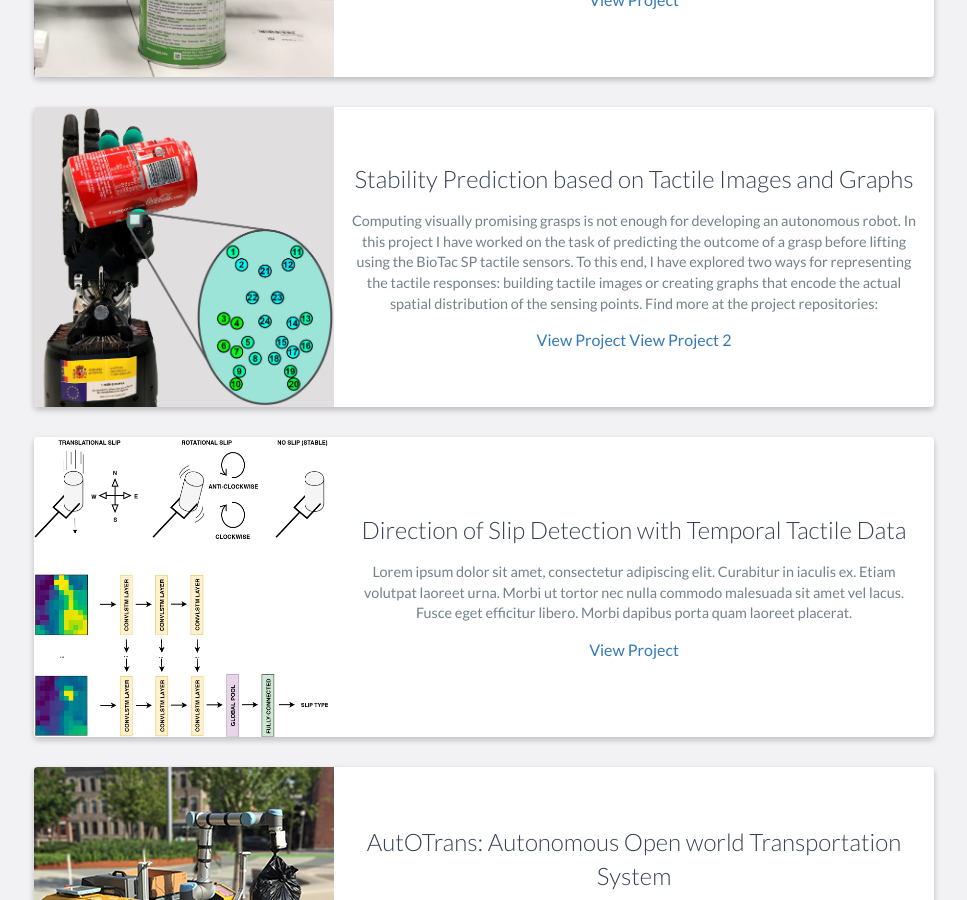
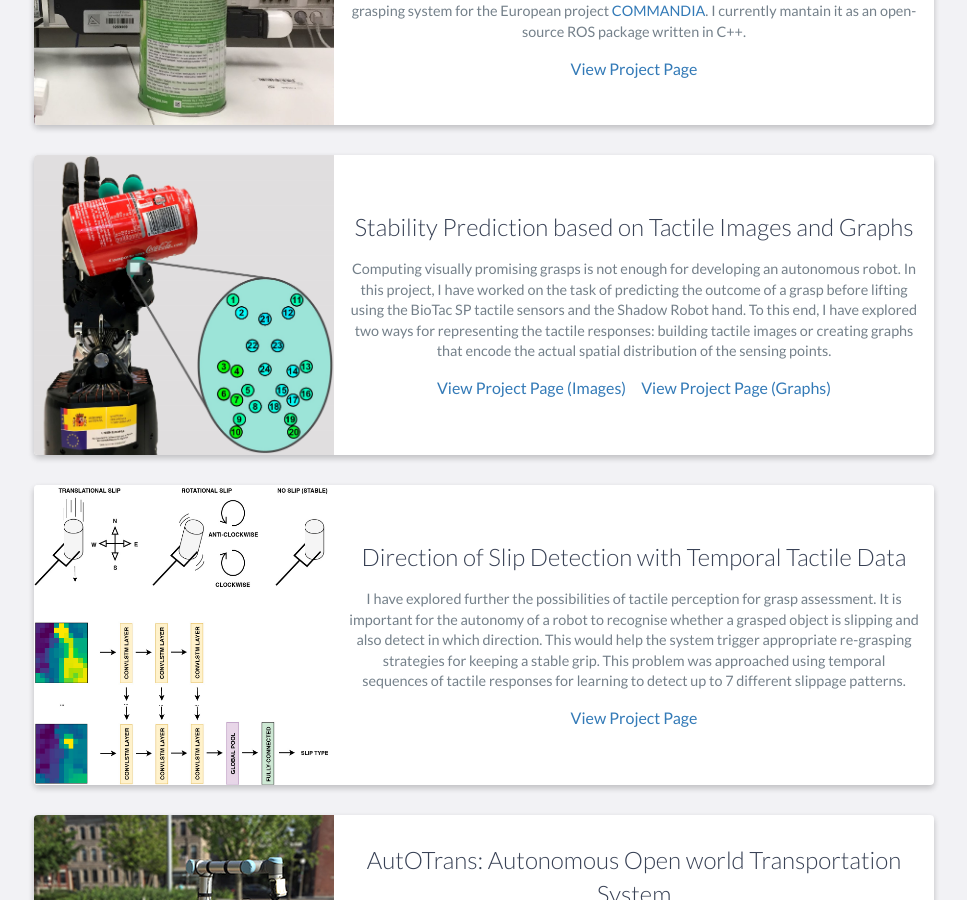
Before and after one commit to yayaneath/yayaneath.github.io, a Jekyll site: the page devel/index.html, which Jekyll copies as it is, in a window 1280 px wide and 900 px high, scrolled down 4011 px. Shown: the whole window, without its empty margins (156-1123 px from the left). Built offline with Jekyll 4.4.1, drawn with Linux system fonts in a browser that asks for light colours; some of the changed text lies outside the part shown.

Commit message:
Update 'devel' website with project's info.

```diff
--- a/devel/index.html
+++ b/devel/index.html
@@ -7,7 +7,6 @@
     <meta name="viewport" content="width=device-width, initial-scale=1">
     <title>Brayan Impata</title>
 	<link rel="shortcut icon" href="favicon.ico" type="image/x-icon">
-	<link rel="icon" href="favicon.ico" type="image/x-icon">
     <link href="https://fonts.googleapis.com/css?family=Lato:300,400,700,900" rel="stylesheet">
     <link rel="stylesheet" href="libs/font-awesome/css/font-awesome.min.css">
     <link href="css/bootstrap.min.css" rel="stylesheet">
@@ -34,10 +33,13 @@
                 <a href="#education">Education</a>
             </li>
             <li>
-                <a href="#projects">Publications</a>
+                <a href="#projects">Projects</a>
             </li>
             <li>
                 <a href="#skills">Skills</a>
+            </li>
+            <li>
+                <a href="#publications">Publications</a>
             </li>
         </ul>
     </header>
@@ -78,10 +80,10 @@
                 </div>
                 <div class="col-md-8">
                     <p>
-                        I am Brayan S. Zapata-Impata, a PhD student at the University of Alicante (Spain) working in <b>Robotic Grasping and Machine Learning</b>. My research mainly focuses in finding ways to compute grasping points using <b>visual perception</b> as well as checking properties of the grasp using <b>tactile perception</b>. I would like to provide robots with the ability to tackle tasks which are natural for humans like grasping novel objects in the wild, predicting the outcome of a grasp or stabilising a grasped object using multiple robotic fingers.
+                        I am Brayan S. Zapata-Impata, a PhD student at the University of Alicante (Spain) working in <b>Robotic Grasping and Machine Learning</b>. I am mainly interested in providing robots with manipulation skills which are natural for us humans, like finding ways to grasp objects on the fly using <b>visual perception</b> and checking the state of a grasp with <b>tactile perception</b> for keeping a stable grip. We apply this everyday in our lifes, even without thinking about it consciously. Delivering robots with such autonomous abilities would have a great impact on a wide set of scenarios: from re-stocking robots to space explorers as well as robots helping us at home.
                         <br>
                         <br>
-                        I am passionate about learning new things and I am continuously looking for challenges. During my free time <b>I love reading books, listening and playing music, and also walking my dog</b>.
+                        I consider myself an extroverted person who knows that team work is paramount for achieving big goals. I am passionate about learning new things and I am continuously looking for challenges. During my free time <b>I love reading books, listening and playing music, and also walking my dog</b>.
                     </p>
                 </div>
             </div>
@@ -189,10 +191,10 @@
                     <div class="project-info">
                         <h3>Grasping Points Calculus: GeoGrasp</h3>
                         <p>
-                            <b>GeoGrasp</b> is one of the first results of my PhD. It is a method for computing grasping points on partial views of objects using 3D point clouds. It performs a fast geometrical analysis which generalises to a wide range of objects. I currently mantain it as an open-source ROS project in C++. Find more at our paper and the project's repo:
+                            <b>GeoGrasp</b> is one of the first results of my PhD. It is a method for computing grasping points on partial views of objects using 3D point clouds. It performs a fast geometrical analysis which generalises to a wide range of objects. Consequently, no learning phase is required and it can pe rapidly applied on various scenarios. Right now, it is being used as the base grasping system for the European project <a href="http://commandia.unizar.es/" target="_blank">COMMANDIA</a>. I currently mantain it as an open-source ROS package written in C++.
                         </p>
 
-                        <a href="https://github.com/yayaneath/GeoGrasp" target="_blank">View Project</a>
+                        <a href="https://github.com/yayaneath/GeoGrasp" target="_blank">View Project Page</a>
                     </div>
                     <!-- End .project-info -->
                 </div>
@@ -206,11 +208,9 @@
                     <div class="project-info">
                         <h3>Stability Prediction based on Tactile Images and Graphs</h3>
                         <p>
-                            Computing visually promising grasps is not enough for developing an autonomous robot. In this project I have worked on the task of predicting the outcome of a grasp before lifting using the BioTac SP tactile sensors. To this end, I have explored two ways for representing the tactile responses: building tactile images or creating graphs that encode the actual spatial distribution of the sensing points. Find more at the project repositories:
+                            Computing visually promising grasps is not enough for developing an autonomous robot. In this project, I have worked on the task of predicting the outcome of a grasp before lifting using the BioTac SP tactile sensors and the Shadow Robot hand. To this end, I have explored two ways for representing the tactile responses: building tactile images or creating graphs that encode the actual spatial distribution of the sensing points.
                         </p>
-                        <a href="#">View Project</a>
-
-                        <a href="#">View Project 2</a>
+                        <a href="https://github.com/yayaneath/biotac-sp-images" target="_blank">View Project Page (Images)</a><span style="display:inline-block; width: 15px;"></span><a href="https://github.com/3dperceptionlab/tactile-gcn" target="_blank">View Project Page (Graphs)</a>
                     </div>
                     <!-- End .project-info -->
                 </div>
@@ -224,9 +224,10 @@
                     <div class="project-info">
                         <h3>Direction of Slip Detection with Temporal Tactile Data</h3>
                         <p>
-                            Lorem ipsum dolor sit amet, consectetur adipiscing elit. Curabitur in iaculis ex. Etiam volutpat laoreet urna. Morbi ut tortor nec nulla commodo malesuada sit amet vel lacus. Fusce eget efficitur libero. Morbi dapibus porta quam laoreet placerat.
+                            I have explored further the possibilities of tactile perception for grasp assessment. It is important for the autonomy of a robot to recognise whether a grasped object is slipping and also detect in which direction. This would help the system trigger appropriate re-grasping strategies for keeping a stable grip. This problem was approached using temporal sequences of tactile responses for learning to detect up to 7 different slippage patterns.
                         </p>
-                        <a href="#">View Project</a>
+
+                        <a href="https://github.com/yayaneath/BioTacSP-DoS" target="_blank">View Project Page</a>
                     </div>
                     <!-- End .project-info -->
                 </div>
@@ -240,9 +241,10 @@
                     <div class="project-info">
                         <h3>AutOTrans: Autonomous Open world Transportation System</h3>
                         <p>
-                            Lorem ipsum dolor sit amet, consectetur adipiscing elit. Curabitur in iaculis ex. Etiam volutpat laoreet urna. Morbi ut tortor nec nulla commodo malesuada sit amet vel lacus. Fusce eget efficitur libero. Morbi dapibus porta quam laoreet placerat.
+                            In many cities, trash bags often accumulate through the week, waiting to be picked up. Farm workers must often pick up and carry heavy tools daily. Construction workers spend a lot of time transporting materials through the construction site. These are all labor intensive tasks that could benefit from mobile robotic manipulation. For this project, I focused on the problem of picking and dropping novel objects in an open world environment. This work was carried during a research internship at the <a href="http://www.ccs.neu.edu/home/rplatt/" target="_blank">Helping Hands Lab head by Dr. Robert Platt</a>.
                         </p>
-                        <a href="#">View Project</a>
+
+                        <a href="https://github.com/yayaneath/autotrans" target="_blank">View Project Page</a>
                     </div>
                     <!-- End .project-info -->
                 </div>
@@ -256,9 +258,10 @@
                     <div class="project-info">
                         <h3>Feeling Touch by Sight</h3>
                         <p>
-                            Lorem ipsum dolor sit amet, consectetur adipiscing elit. Curabitur in iaculis ex. Etiam volutpat laoreet urna. Morbi ut tortor nec nulla commodo malesuada sit amet vel lacus. Fusce eget efficitur libero. Morbi dapibus porta quam laoreet placerat.
+                            Latest trends in robotic grasping combine vision and touch for improving the performance of systems at tasks like stability prediction. However, tactile data are only available during the grasp, limiting the set of scenarios in which multi-modal solutions can be applied. Could we obtain it prior to grasping? We humans can estimate the feeling of objects without even making contact with them! In this on-going project I work on novel ways for generating robotic tactile data from visual perception.
                         </p>
-                        <a href="#">View Project</a>
+
+                        <a href="https://github.com/yayaneath/vision2tactile" target="_blank">View Project Page</a>
                     </div>
                     <!-- End .project-info -->
                 </div>
@@ -270,7 +273,7 @@
                     </div>
                     <!-- End .project-image -->
                     <div class="project-info">
-                        <h3>More Projects</h3>
+                        <h3>Reinforcement Learning</h3>
                         <p>
                             Lorem ipsum dolor sit amet, consectetur adipiscing elit. Curabitur in iaculis ex. Etiam volutpat laoreet urna. Morbi ut tortor nec nulla commodo malesuada sit amet vel lacus. Fusce eget efficitur libero. Morbi dapibus porta quam laoreet placerat.
                         </p>
@@ -311,7 +314,7 @@
     </div>
     <!-- End #skills -->
 
-    <div class="optional-section background-alt">
+    <div id="publications" class="optional-section background-alt">
         <h2 class="heading">Publications</h2>
 
         <div class="optional-section-block">
```
Also changed, not shown: other parts of devel/index.html (+1 -1 lines), devel/favicon.ico (deleted).
